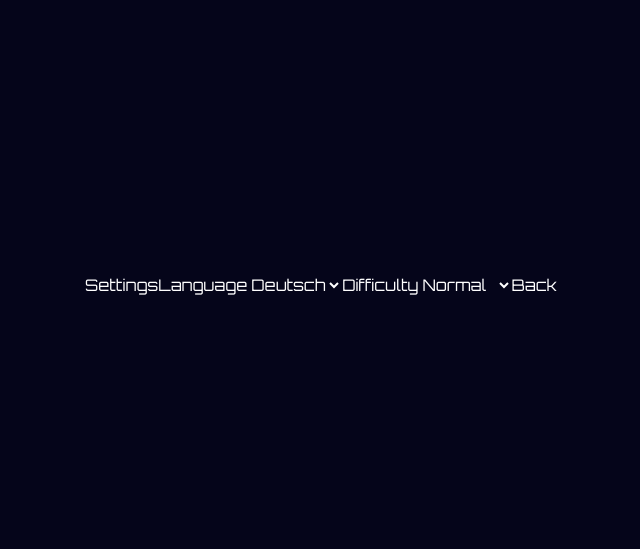
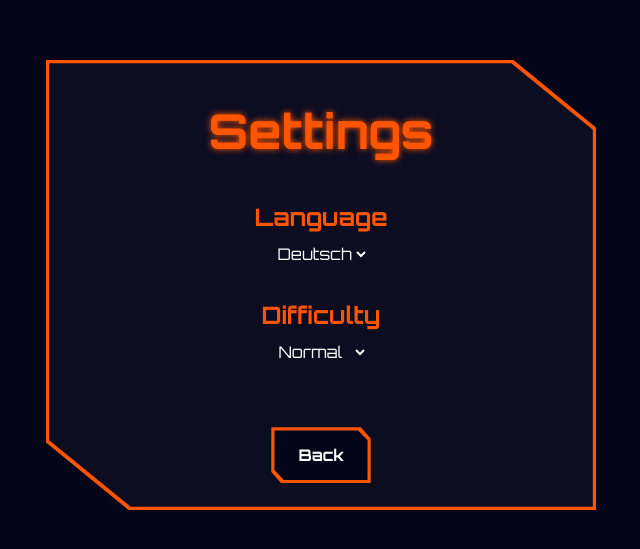
Before and after one commit to kn0kh/doodle-web, a Next.js app: page /settings in a window 1280 px wide. Shown: the part 115-664 px from the top of the page, without its empty margins (319-959 px from the left). Built offline with nearby package versions, Linux system fonts and the light colour scheme.

Commit message:
added basic style for the settings screen

```diff
--- a/src/app/globals.css
+++ b/src/app/globals.css
@@ -18,28 +18,31 @@ body {
   align-items: center;
   min-height: 100vh;
 }
-.game-menu-wrapper {
+.menu-wrapper {
   background-color: var(--accent);
   clip-path: polygon(85% 0%, 100% 15%, 100% 100%, 15% 100%, 0% 85%, 0 0);
   padding: 0.2rem;
+  width: min(550px, 95vw);
+  height: min(450px, 85vh);
 }
 
-.game-menu {
+.menu {
   clip-path: polygon(85% 0%, 100% 15%, 100% 100%, 15% 100%, 0% 85%, 0 0);
   background-color: #0d0d22;
   padding: 2rem;
+  width: 100%;
+  height: 100%;
 }
 
 .header {
   text-align: center;
-  padding-bottom: 4rem;
+  margin-bottom: 6rem;
 }
 
 .under_label {
   font-size: 1rem;
   color: var(--foreground);
   margin-top: -1rem;
-  margin-bottom: 2rem;
 }
 
 .label {
@@ -47,6 +50,20 @@ body {
   font-weight: bold;
   color: var(--accent);
   text-shadow: 0 0 6px var(--accent);
+}
+
+.label-two {
+  font-size: 3rem;
+  font-weight: bold;
+  color: var(--accent);
+  text-shadow: 0 0 6px var(--accent);
+}
+
+.label-three {
+  font-size: 1.5rem;
+  font-weight: bold;
+  color: var(--accent);
+  margin-bottom: 0.5rem;
 }
 
 .menu-panel {
@@ -62,15 +79,16 @@ body {
   margin-bottom: 0;
   color: rgba(255, 255, 255, 0.5);
 }
-.start-btn-wrapper {
+.btn-wrapper {
   clip-path: polygon(90% 0%, 100% 20%, 100% 100%, 10% 100%, 0% 80%, 0 0);
   background-color: var(--accent);
   padding: 0.2rem;
 }
-.start-btn {
+.btn {
   display: block;
   clip-path: polygon(90% 0%, 100% 20%, 100% 100%, 10% 100%, 0% 80%, 0 0);
 
+  text-align: center;
   padding: 1rem 2rem;
   font-size: 1.5rem;
   font-weight: bold;
@@ -82,18 +100,40 @@ body {
     background-color 0.3s ease-in-out,
     color 0.3s ease-in-out;
 }
+.back-btn {
+  font-size: 1rem;
+  padding: 0.8rem 1.5rem;
+}
 
-.start-btn:hover {
+.btn:hover {
   background-color: var(--accent);
   color: var(--background);
 }
-.start-btn:active {
+.btn:active {
   transform: scale(0.9);
 }
 
-.settings-btn {
+.settings-link {
   cursor: pointer;
   color: var(--foreground);
-  font-size: 1.3rem;
+  font-size: 1.2rem;
   margin-top: 1rem;
+  transition: color 0.2s ease-in-out;
 }
+.settings-link:hover {
+  color: var(--accent);
+}
+.settings-link:active {
+  transform: scale(0.9);
+}
+
+.settings-select select {
+  cursor: pointer;
+  border: none;
+  outline: none;
+}
+.settings-select option {
+  background-color: var(--background);
+  color: var(--foreground);
+  outline: none;
+}
--- a/src/app/layout.tsx
+++ b/src/app/layout.tsx
@@ -18,7 +18,9 @@ export default function RootLayout({
     <html lang="en">
       <body className={`${orbitron.className} antialiased`}>
         <div className="app-container">
-          <GameSettingsProvider>{children}</GameSettingsProvider>
+          <div className="menu-wrapper">
+            <GameSettingsProvider>{children}</GameSettingsProvider>
+          </div>
         </div>
       </body>
     </html>
--- a/src/app/page.tsx
+++ b/src/app/page.tsx
@@ -33,8 +33,7 @@ function DifficultyLabel({ difficulty }: { difficulty: number }) {
 export default function Home() {
   const { settings } = useGameSettings()!;
   return (
-    <div className="game-menu-wrapper">
-      <div className="game-menu">
+    <div className="menu">
       <header className="header">
         <h1 className="label">
           <i>Contextualle</i>
@@ -50,15 +49,14 @@ export default function Home() {
           className="start-btn-wrapper"
           action={() => startGame(settings.difficulty)}
         >
-            <button type="submit" className="start-btn">
+          <button type="submit" className="btn">
             Start Game
           </button>
         </form>
-          <Link className="settings-btn" href="/settings">
+        <Link className="settings-link" href="/settings">
           <u>Settings</u>
         </Link>
       </main>
     </div>
-    </div>
   );
 }
--- a/src/app/settings/page.tsx
+++ b/src/app/settings/page.tsx
@@ -7,12 +7,16 @@ import Link from "next/link";
 export default function gameSettings() {
   const { settings, setSettings } = useGameSettings()!;
   return (
-    <>
-      <h2>Settings</h2>
-      <hr></hr>
-      <h3>Language</h3>
+    <div className="menu">
+      <header className="header" style={{ marginBottom: "2rem" }}>
+        <h2 className="label-two">Settings</h2>
+      </header>
+
+      <main className="menu-panel settings-select">
+        <h3 className="label-three">Language</h3>
         <select
           name="selectLanguage"
+          style={{ marginBottom: "2rem" }}
           value={settings.language}
           onChange={(e) =>
             setSettings((prev) => ({
@@ -23,8 +27,7 @@ export default function gameSettings() {
         >
           <option value="de">Deutsch</option>
         </select>
-      <br></br>
-      <h3>Difficulty</h3>
+        <h3 className="label-three">Difficulty</h3>
         <select
           name="selectDiff"
           value={settings.difficulty}
@@ -40,9 +43,12 @@ export default function gameSettings() {
           <option value="2">Hard</option>
           <option value="3">Random</option>
         </select>
-      <br></br>
-      <br></br>
-      <Link href="/">Back</Link>
-    </>
+        <div className="btn-wrapper" style={{ marginTop: "4rem" }}>
+          <Link href="/" className="btn back-btn">
+            Back
+          </Link>
+        </div>
+      </main>
+    </div>
   );
 }
```
Lines whose indentation alone changed are shown as unchanged.
